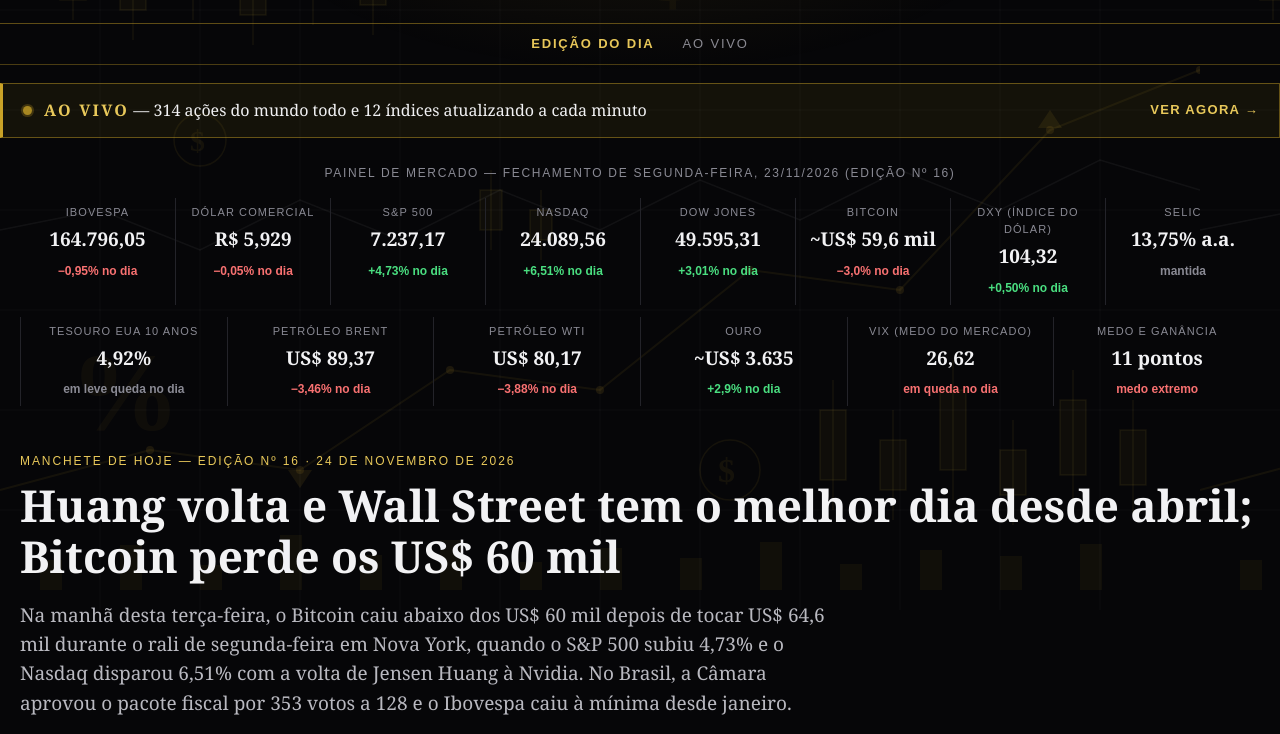
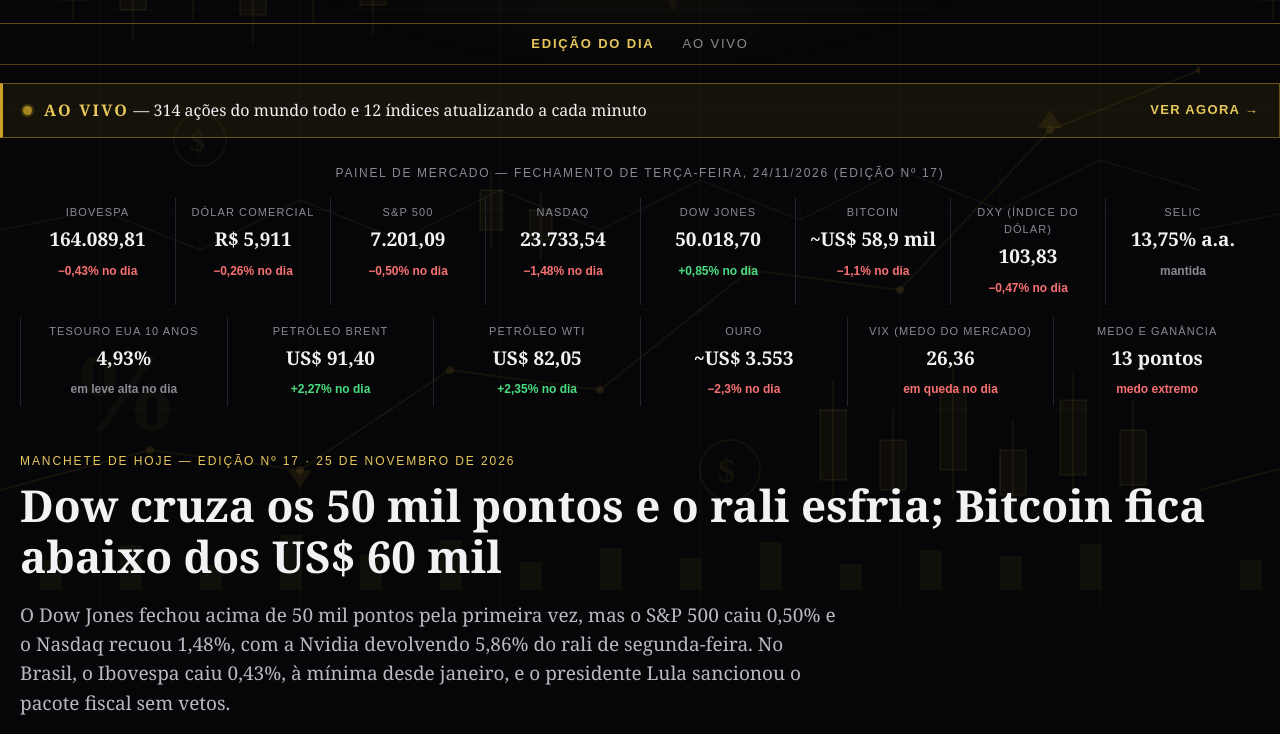
Before and after one commit to peokcnfhuj/jornal-pvsr-invest, a plain HTML site: page index.html in a window 1280 px wide. Shown: the part 190-924 px from the top of the page. Drawn offline with Linux system fonts and the light colour scheme.

Commit message:
Edição nº 17 — 25 de novembro de 2026

```diff
--- a/index.html
+++ b/index.html
@@ -11,8 +11,8 @@
 
 <header class="masthead">
   <div class="masthead-top">
-    <span>Terça-feira, 24 de novembro de 2026</span>
-    <span class="masthead-ed">Edição nº 16 no ar</span>
+    <span>Quarta-feira, 25 de novembro de 2026</span>
+    <span class="masthead-ed">Edição nº 17 no ar</span>
     <span>PVSR INVEST by PSVR HOLDING TECH</span>
   </div>
   <div class="masthead-title">
@@ -34,33 +34,33 @@
 </a>
 
 <section class="ticker" aria-label="Painel de mercado">
-  <div class="ticker-head">Painel de mercado — fechamento de segunda-feira, 23/11/2026 (edição nº 16)</div>
+  <div class="ticker-head">Painel de mercado — fechamento de terça-feira, 24/11/2026 (edição nº 17)</div>
   <div class="ticker-strip">
-    <div class="tick"><span class="tick-name">Ibovespa</span><span class="tick-val">164.796,05</span><span class="tick-var down">−0,95% no dia</span></div>
-    <div class="tick"><span class="tick-name">Dólar comercial</span><span class="tick-val">R$ 5,929</span><span class="tick-var down">−0,05% no dia</span></div>
-    <div class="tick"><span class="tick-name">S&amp;P 500</span><span class="tick-val">7.237,17</span><span class="tick-var up">+4,73% no dia</span></div>
-    <div class="tick"><span class="tick-name">Nasdaq</span><span class="tick-val">24.089,56</span><span class="tick-var up">+6,51% no dia</span></div>
-    <div class="tick"><span class="tick-name">Dow Jones</span><span class="tick-val">49.595,31</span><span class="tick-var up">+3,01% no dia</span></div>
-    <div class="tick"><span class="tick-name">Bitcoin</span><span class="tick-val">~US$ 59,6 mil</span><span class="tick-var down">−3,0% no dia</span></div>
-    <div class="tick"><span class="tick-name">DXY (índice do dólar)</span><span class="tick-val">104,32</span><span class="tick-var up">+0,50% no dia</span></div>
+    <div class="tick"><span class="tick-name">Ibovespa</span><span class="tick-val">164.089,81</span><span class="tick-var down">−0,43% no dia</span></div>
+    <div class="tick"><span class="tick-name">Dólar comercial</span><span class="tick-val">R$ 5,911</span><span class="tick-var down">−0,26% no dia</span></div>
+    <div class="tick"><span class="tick-name">S&amp;P 500</span><span class="tick-val">7.201,09</span><span class="tick-var down">−0,50% no dia</span></div>
+    <div class="tick"><span class="tick-name">Nasdaq</span><span class="tick-val">23.733,54</span><span class="tick-var down">−1,48% no dia</span></div>
+    <div class="tick"><span class="tick-name">Dow Jones</span><span class="tick-val">50.018,70</span><span class="tick-var up">+0,85% no dia</span></div>
+    <div class="tick"><span class="tick-name">Bitcoin</span><span class="tick-val">~US$ 58,9 mil</span><span class="tick-var down">−1,1% no dia</span></div>
+    <div class="tick"><span class="tick-name">DXY (índice do dólar)</span><span class="tick-val">103,83</span><span class="tick-var down">−0,47% no dia</span></div>
     <div class="tick"><span class="tick-name">Selic</span><span class="tick-val">13,75% a.a.</span><span class="tick-var neutral">mantida</span></div>
-    <div class="tick"><span class="tick-name">Tesouro EUA 10 anos</span><span class="tick-val">4,92%</span><span class="tick-var neutral">em leve queda no dia</span></div>
-    <div class="tick"><span class="tick-name">Petróleo Brent</span><span class="tick-val">US$ 89,37</span><span class="tick-var down">−3,46% no dia</span></div>
-    <div class="tick"><span class="tick-name">Petróleo WTI</span><span class="tick-val">US$ 80,17</span><span class="tick-var down">−3,88% no dia</span></div>
-    <div class="tick"><span class="tick-name">Ouro</span><span class="tick-val">~US$ 3.635</span><span class="tick-var up">+2,9% no dia</span></div>
-    <div class="tick"><span class="tick-name">VIX (medo do mercado)</span><span class="tick-val">26,62</span><span class="tick-var down">em queda no dia</span></div>
-    <div class="tick"><span class="tick-name">Medo e ganância</span><span class="tick-val">11 pontos</span><span class="tick-var down">medo extremo</span></div>
+    <div class="tick"><span class="tick-name">Tesouro EUA 10 anos</span><span class="tick-val">4,93%</span><span class="tick-var neutral">em leve alta no dia</span></div>
+    <div class="tick"><span class="tick-name">Petróleo Brent</span><span class="tick-val">US$ 91,40</span><span class="tick-var up">+2,27% no dia</span></div>
+    <div class="tick"><span class="tick-name">Petróleo WTI</span><span class="tick-val">US$ 82,05</span><span class="tick-var up">+2,35% no dia</span></div>
+    <div class="tick"><span class="tick-name">Ouro</span><span class="tick-val">~US$ 3.553</span><span class="tick-var down">−2,3% no dia</span></div>
+    <div class="tick"><span class="tick-name">VIX (medo do mercado)</span><span class="tick-val">26,36</span><span class="tick-var down">em queda no dia</span></div>
+    <div class="tick"><span class="tick-name">Medo e ganância</span><span class="tick-val">13 pontos</span><span class="tick-var down">medo extremo</span></div>
   </div>
 </section>
 
 <main>
   <section class="hero">
-    <div class="hero-kicker">Manchete de hoje — Edição nº 16 · 24 de novembro de 2026</div>
-    <h1>Huang volta e Wall Street tem o melhor dia desde abril; Bitcoin perde os US$ 60 mil</h1>
-    <p class="hero-text">Na manhã desta terça-feira, o Bitcoin caiu abaixo dos US$ 60 mil depois de tocar US$ 64,6 mil durante o rali de segunda-feira em Nova York, quando o S&amp;P 500 subiu 4,73% e o Nasdaq disparou 6,51% com a volta de Jensen Huang à Nvidia. No Brasil, a Câmara aprovou o pacote fiscal por 353 votos a 128 e o Ibovespa caiu à mínima desde janeiro.</p>
+    <div class="hero-kicker">Manchete de hoje — Edição nº 17 · 25 de novembro de 2026</div>
+    <h1>Dow cruza os 50 mil pontos e o rali esfria; Bitcoin fica abaixo dos US$ 60 mil</h1>
+    <p class="hero-text">O Dow Jones fechou acima de 50 mil pontos pela primeira vez, mas o S&amp;P 500 caiu 0,50% e o Nasdaq recuou 1,48%, com a Nvidia devolvendo 5,86% do rali de segunda-feira. No Brasil, o Ibovespa caiu 0,43%, à mínima desde janeiro, e o presidente Lula sancionou o pacote fiscal sem vetos.</p>
     <div class="hero-actions">
-      <button class="btn btn-gold" data-pdf="pdfs/relatorio-pvsr-invest-2026-11-24.pdf" data-title="Edição nº 16 — 24 de novembro de 2026">Ler agora</button>
-      <a class="btn btn-outline" href="pdfs/relatorio-pvsr-invest-2026-11-24.pdf" download="PVSR INVEST — Investimentos &amp; Negócios — Edição 16 — 2026-11-24.pdf">Baixar PDF</a>
+      <button class="btn btn-gold" data-pdf="pdfs/relatorio-pvsr-invest-2026-11-25.pdf" data-title="Edição nº 17 — 25 de novembro de 2026">Ler agora</button>
+      <a class="btn btn-outline" href="pdfs/relatorio-pvsr-invest-2026-11-25.pdf" download="PVSR INVEST — Investimentos &amp; Negócios — Edição 17 — 2026-11-25.pdf">Baixar PDF</a>
     </div>
     <div class="hero-meta">6 páginas · Ibovespa, câmbio, Estados Unidos, criptomoedas, agenda</div>
   </section>
@@ -146,6 +146,15 @@
         <div class="row-main"><h3>Reserva de emergência: o primeiro passo antes de investir</h3><div class="row-meta">~12 min de leitura · Série Educação, todos os dias</div></div>
         <div class="row-actions">
           <a class="btn btn-small btn-gold" href="serie-educacao-2026-11-21.html">Ler online</a>
+        </div>
+      </article>
+
+      <article class="row">
+        <div class="row-id"><div class="row-num">Edição nº 16</div><div class="row-date">24 de novembro de 2026</div></div>
+        <div class="row-main"><h3>Huang volta e Wall Street tem o melhor dia desde abril; Bitcoin perde os US$ 60 mil</h3><div class="row-meta">6 páginas · Ibovespa 164.796,05 · Dólar R$ 5,929</div></div>
+        <div class="row-actions">
+          <button class="btn btn-small btn-gold" data-pdf="pdfs/relatorio-pvsr-invest-2026-11-24.pdf" data-title="Edição nº 16 — 24 de novembro de 2026">Ler online</button>
+          <a class="btn btn-small btn-outline" href="pdfs/relatorio-pvsr-invest-2026-11-24.pdf" download="PVSR INVEST — Investimentos &amp; Negócios — Edição 16 — 2026-11-24.pdf">Baixar</a>
         </div>
       </article>
 
```
